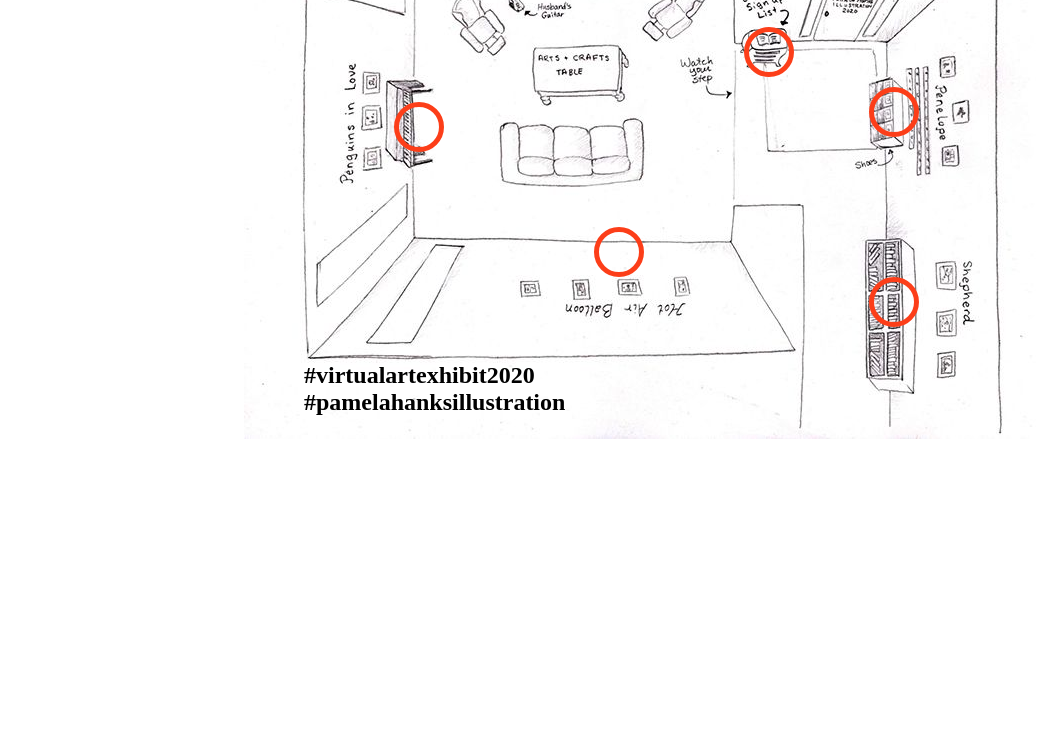
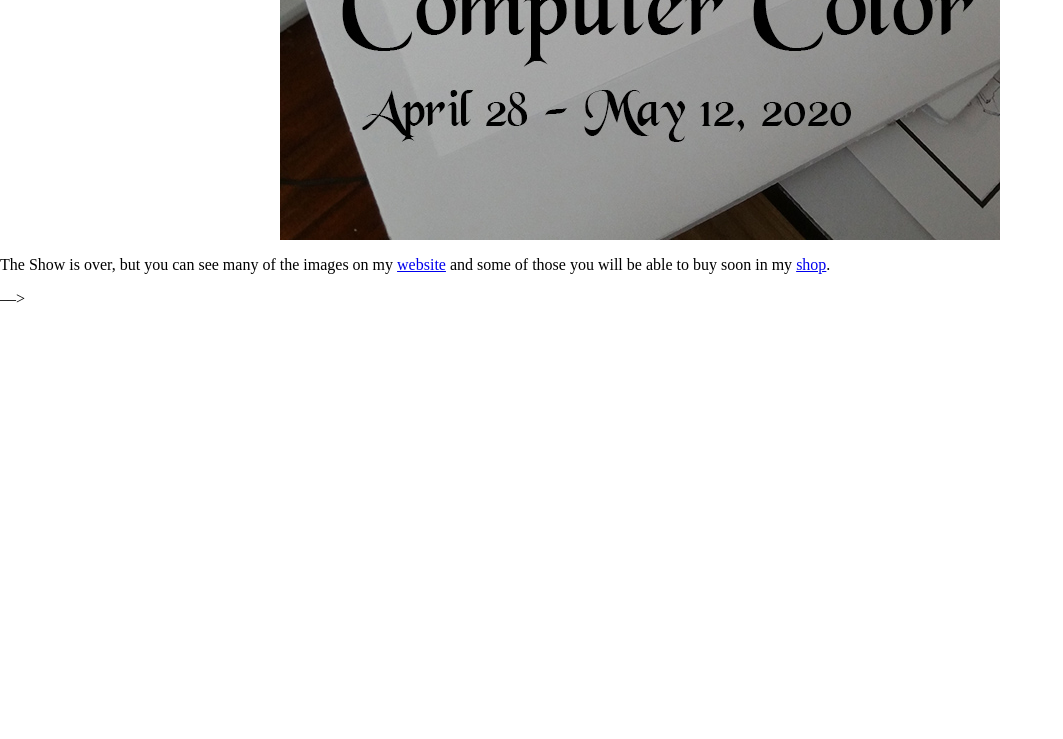
Before and after one commit to ninzhan/gallery_pamelahanks_com, a plain HTML site: page index.html in a window 1280 px wide. Shown: the part 1054-1793 px from the top of the page, without its empty margins (0-1063 px from the left). After the commit the page ends 1662 px from the top, so only its background shows below. Drawn offline with Linux system fonts and the light colour scheme.

Commit message:
Took Down Art Exhibit 2020 with comments
Took down exhibit floor, added a 300 px header, left small announcement up so I can change it with my Thank You image.  Added links to my website and my online store front.

```diff
--- a/index.html
+++ b/index.html
@@ -2,11 +2,23 @@
   <link rel = "stylesheet" type="text/css" href="main.css">
   <meta name="viewport" content="width=device-width, initial-scale=2.0">
   <body>
+    <div style="height: 300px"></div>
+    <! –– and the comment closes with ––>
+
+    <! –– Took this out to take down the Virtual Art Museum
     <h2 style="text-align:center; padding: 10px; margin: 0"> Welcome to Pamela Hanks' <br/>
       <h1 style="text-align:center; padding: 10px; margin-bottom:20px; margin-top:0">Virtual Art Exhibit:</h1> </h2>
+      ––>
+
+    <h2 style="text-align:center; padding: 10px; margin: 0"> Thank you for Coming to my <br/>
+      <h1 style="text-align:center; padding: 10px; margin-bottom:20px; margin-top:0">Virtual Art Exhibit 2020</h1> </h2>
     <div style="text-align:center"> <img src="small announcement.jpg"></img></div>
-    <div class = "body">
 
+      <p>The Show is over, but you can see many of the images on my <a href="https://www.pamelahanks.com">website</a>
+        and some of those you will be able to buy soon in my <a href="https://www.pamelahanks.com/shop">shop</a>.</p>
+
+      <! –– This section is for the floating circles
+     <div class = "body">
       <a href = "paige_webb/index.html"><div class = "floater" id = "paige_webb">
       </div></a>
       <a href = "penelope/index.html"><div class = "floater" id = "penelope">
@@ -21,7 +33,7 @@
       </div></a>
       <h2 class = "title black snug times"> Click on circles <br/> for galleries </h2>
       <h2 class = "title hash times"> #virtualartexhibit2020 </br> #pamelahanksillustration</h2>
-    </div>
+    </div> ––>
     <div style="height: 300px"></div>
   </body>
 </html>
```
